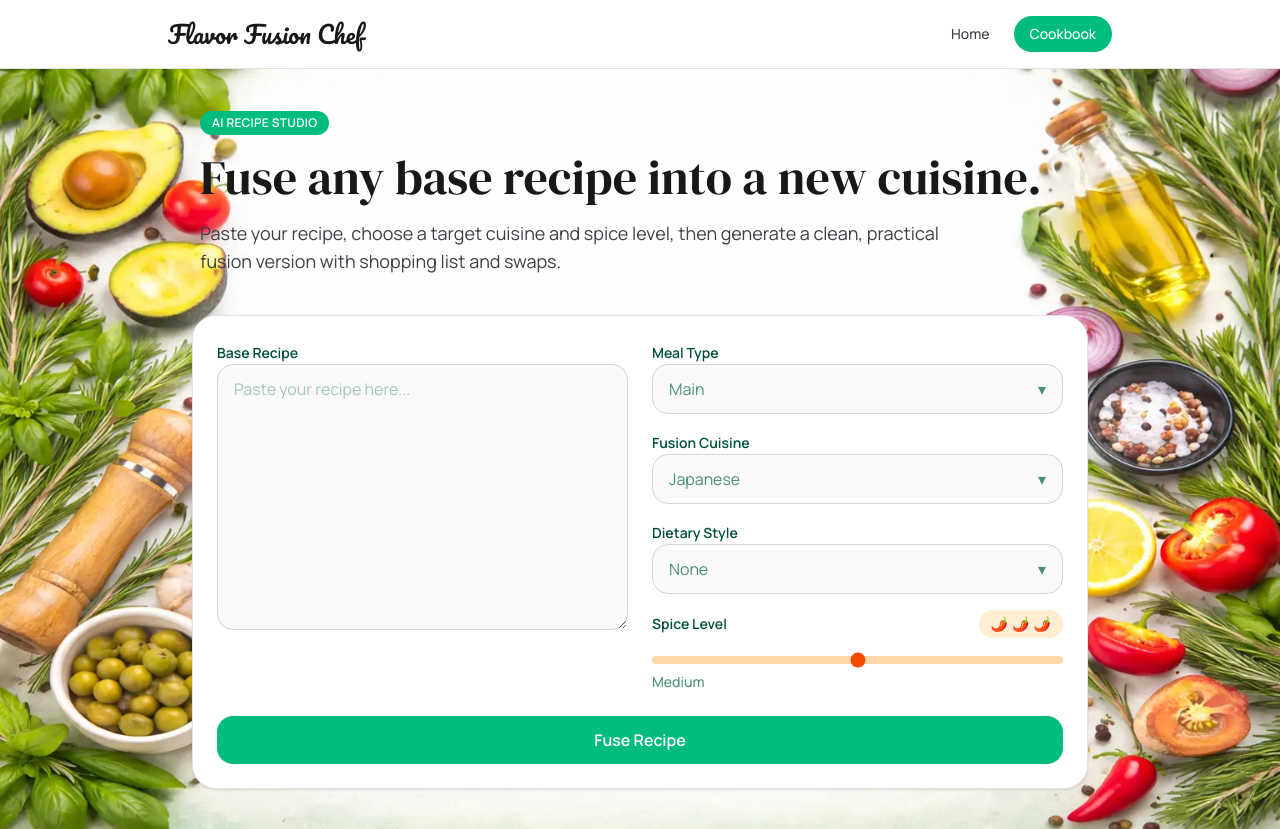
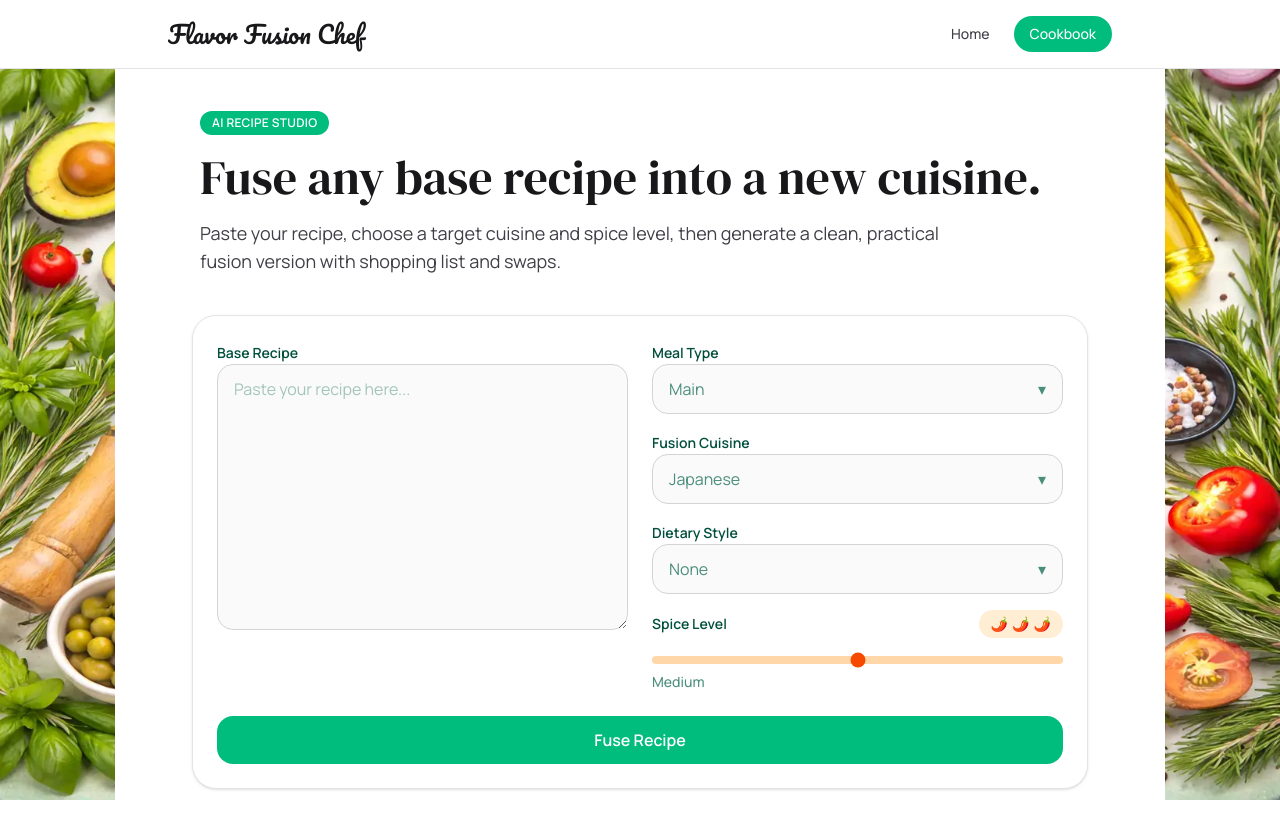
Before and after one commit to DarthXyler/FusionChef, a Next.js app: page / in a window 1280 px wide. Built offline with nearby package versions, Linux system fonts and the light colour scheme.

Commit message:
Use fixed side background on large desktops

```diff
--- a/app/globals.css
+++ b/app/globals.css
@@ -16,20 +16,47 @@ html,
 body {
   min-height: 100vh;
   background-color: var(--background);
-  background-image: url("/backgrounds/bg-test-2026-02-27.webp");
-  background-position: center top;
-  background-repeat: no-repeat;
-  background-size: cover;
-  background-attachment: scroll;
   color: var(--foreground);
   font-family: var(--font-sans);
 }
 
-@media (min-width: 1024px) {
-  html,
-  body {
-    /* Keep the decorative artwork pinned to the page edges on desktop. */
-    background-size: 100% auto;
+.app-background-layer {
+  background-color: var(--background);
+  overflow: hidden;
+}
+
+.app-background-side {
+  display: none;
+  position: absolute;
+  top: 0;
+  bottom: 0;
+  background-image: url("/backgrounds/bg-test-2026-02-27.webp");
+  background-repeat: no-repeat;
+  background-size: auto 100%;
+  opacity: 1;
+}
+
+.app-background-side-left {
+  left: 0;
+  background-position: left top;
+}
+
+.app-background-side-right {
+  right: 0;
+  background-position: right top;
+}
+
+@media (min-width: 1280px) and (max-width: 1535px) {
+  .app-background-side {
+    display: block;
+    width: clamp(92px, 9vw, 150px);
+  }
+}
+
+@media (min-width: 1536px) {
+  .app-background-side {
+    display: block;
+    width: clamp(120px, 14vw, 240px);
   }
 }
 
--- a/app/layout.tsx
+++ b/app/layout.tsx
@@ -22,8 +22,12 @@ export default function RootLayout({
 }>) {
   return (
     <html lang="en">
-      <body className="antialiased">
-        <div className="flex min-h-screen flex-col">
+      <body className="relative antialiased">
+        <div aria-hidden="true" className="app-background-layer pointer-events-none fixed inset-0">
+          <div className="app-background-side app-background-side-left" />
+          <div className="app-background-side app-background-side-right" />
+        </div>
+        <div className="relative z-10 flex min-h-screen flex-col">
           {/* Global top bar shown on all screens */}
           <header className="sticky top-0 z-20 border-b border-zinc-200 bg-white">
             <div className="mx-auto flex w-full max-w-5xl items-center justify-between px-4 py-4 md:px-6 lg:px-8 xl:px-10">
```
